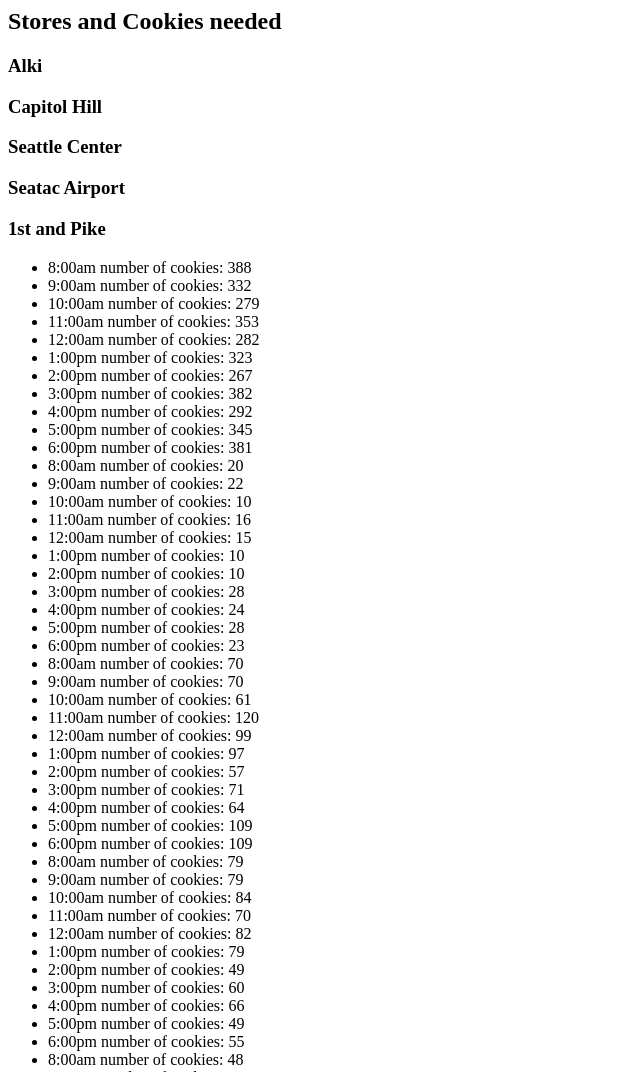
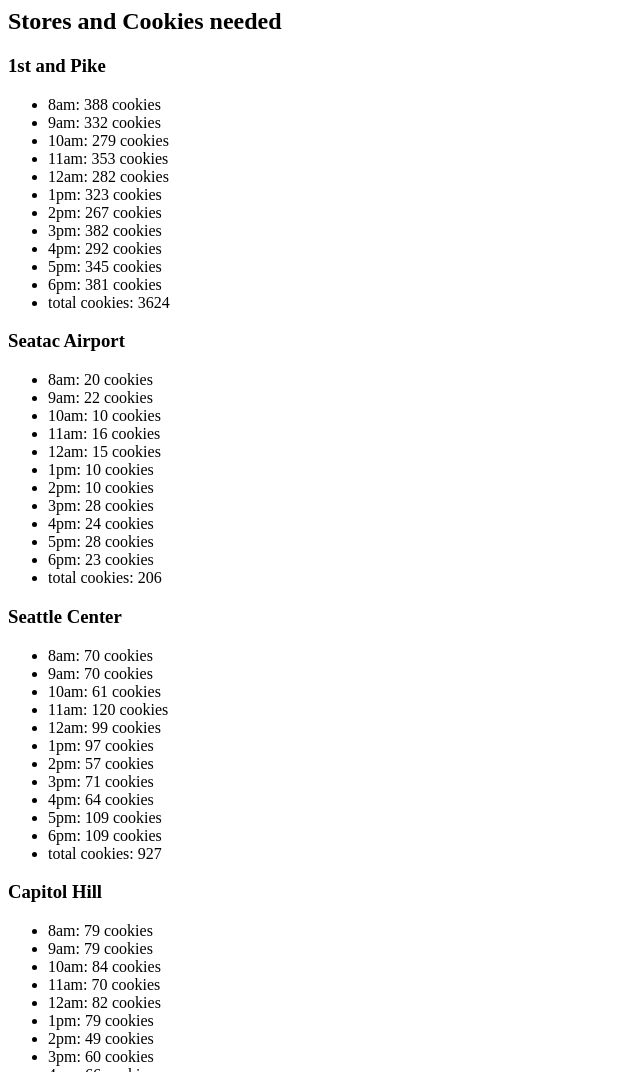
Before and after one commit to NeversSync/cookie_stand, a plain HTML site: page index.html in a window 1280 px wide. Shown: the top 1072 px of the page, without its empty margins (0-640 px from the left). Drawn offline with Linux system fonts and the light colour scheme.

Commit message:
added totals and made uls and h3's get created separately

```diff
--- a/app.js
+++ b/app.js
@@ -1,6 +1,8 @@
 'use strict';
 
-var storeHours = ['8:00am', '9:00am', '10:00am', '11:00am', '12:00am', '1:00pm', '2:00pm', '3:00pm', '4:00pm', '5:00pm', '6:00pm'];
+//to do:
+
+var storeHours = ['8am', '9am', '10am', '11am', '12am', '1pm', '2pm', '3pm', '4pm', '5pm', '6pm'];
 
 //first store- 1st and pike
 var storePike = {
@@ -13,23 +15,31 @@ var storePike = {
     return (Math.floor((Math.random() * (this.maxCustomer - this.minCustomer) + this.minCustomer) * this.avgCookiesPer));
   },
 
+  printToDom: function() {
+    var storeName = document.getElementById ('store_name');
+    var newH3 = document.createElement ('h3');
+    newH3.textContent = this.store;
+    storeName.appendChild(newH3);
+    this.cookiesPerHour();
+  },
+
   cookiesPerHour: function() {
-    var storeList = document.getElementById ('store_list');
+    var storeList = document.createElement ('ul');
+    var totalCookies = 0;
     for (var i = 0; i < storeHours.length; i++) {
       var numCookiesPerHour = this.randomCustomerCount();
       console.log(storeHours[i] + ' ' + numCookiesPerHour);
       var newHourlyLi = document.createElement ('li');
-      newHourlyLi.textContent = storeHours[i] + ' number of cookies: ' + numCookiesPerHour;
+      newHourlyLi.textContent = storeHours[i] + ': ' + numCookiesPerHour + ' cookies';
       storeList.appendChild(newHourlyLi);
+      totalCookies += numCookiesPerHour;
     }
-  },
+    var newTotalLi = document.createElement ('li');
+    newTotalLi.textContent = 'total cookies: ' + totalCookies;
+    storeList.appendChild(newTotalLi);
 
-  printToDom: function() {
     var storeName = document.getElementById ('store_name');
-    var newH3 = document.createElement ('h3');
-    newH3.textContent = this.store;
-    storeName.prepend(newH3);
-    this.cookiesPerHour();
+    storeName.appendChild(storeList);
   }
 };
 
@@ -46,30 +56,37 @@ var storeAirport = {
     return (Math.floor((Math.random() * (this.maxCustomer - this.minCustomer) + this.minCustomer) * this.avgCookiesPer));
   },
 
-  cookiesPerHour: function(){
-    var storeList = document.getElementById ('store_list');
+  printToDom: function() {
+    var storeName = document.getElementById ('store_name');
+    var newH3 = document.createElement ('h3');
+    newH3.textContent = this.store;
+    storeName.appendChild(newH3);
+    this.cookiesPerHour();
+  },
+
+  cookiesPerHour: function() {
+    var storeList = document.createElement ('ul');
+    var totalCookies = 0;
     for (var i = 0; i < storeHours.length; i++) {
       var numCookiesPerHour = this.randomCustomerCount();
       console.log(storeHours[i] + ' ' + numCookiesPerHour);
       var newHourlyLi = document.createElement ('li');
-      newHourlyLi.textContent = storeHours[i] + ' number of cookies: ' + numCookiesPerHour;
+      newHourlyLi.textContent = storeHours[i] + ': ' + numCookiesPerHour + ' cookies';
       storeList.appendChild(newHourlyLi);
+      totalCookies += numCookiesPerHour;
     }
-  },
+    var newTotalLi = document.createElement ('li');
+    newTotalLi.textContent = 'total cookies: ' + totalCookies;
+    storeList.appendChild(newTotalLi);
 
-  printToDom: function() {
-    var storeName = document.getElementById('store_name');
-    var newH3 = document.createElement ('h3');
-    newH3.textContent = this.store;
-    storeName.prepend(newH3);
-    this.cookiesPerHour();
+    var storeName = document.getElementById ('store_name');
+    storeName.appendChild(storeList);
   }
-
 };
 
 storeAirport.printToDom(); //printing second store to DOM
 
-//third store seattle center
+// third store seattle center
 var storeSeattleCenter = {
   minCustomer: 11,
   maxCustomer: 38,
@@ -80,29 +97,37 @@ var storeSeattleCenter = {
     return (Math.floor((Math.random() * (this.maxCustomer - this.minCustomer) + this.minCustomer) * this.avgCookiesPer));
   },
 
+  printToDom: function() {
+    var storeName = document.getElementById ('store_name');
+    var newH3 = document.createElement ('h3');
+    newH3.textContent = this.store;
+    storeName.appendChild(newH3);
+    this.cookiesPerHour();
+  },
+
   cookiesPerHour: function() {
-    var storeList = document.getElementById ('store_list');
+    var storeList = document.createElement ('ul');
+    var totalCookies = 0;
     for (var i = 0; i < storeHours.length; i++) {
       var numCookiesPerHour = this.randomCustomerCount();
       console.log(storeHours[i] + ' ' + numCookiesPerHour);
       var newHourlyLi = document.createElement ('li');
-      newHourlyLi.textContent = storeHours[i] + ' number of cookies: ' + numCookiesPerHour;
+      newHourlyLi.textContent = storeHours[i] + ': ' + numCookiesPerHour + ' cookies';
       storeList.appendChild(newHourlyLi);
+      totalCookies += numCookiesPerHour;
     }
-  },
+    var newTotalLi = document.createElement ('li');
+    newTotalLi.textContent = 'total cookies: ' + totalCookies;
+    storeList.appendChild(newTotalLi);
 
-  printToDom: function() {
     var storeName = document.getElementById ('store_name');
-    var newH3 = document.createElement ('h3');
-    newH3.textContent = this.store;
-    storeName.prepend(newH3);
-    this.cookiesPerHour();
+    storeName.appendChild(storeList);
   }
 };
 
 storeSeattleCenter.printToDom();//printing third store to DOM
 
-//fourth store Capitol Hill
+// fourth store Capitol Hill
 var storeCapitol = {
   minCustomer: 20,
   maxCustomer: 38,
@@ -113,27 +138,35 @@ var storeCapitol = {
     return (Math.floor((Math.random() * (this.maxCustomer - this.minCustomer) + this.minCustomer) * this.avgCookiesPer));
   },
 
+  printToDom: function() {
+    var storeName = document.getElementById ('store_name');
+    var newH3 = document.createElement ('h3');
+    newH3.textContent = this.store;
+    storeName.appendChild(newH3);
+    this.cookiesPerHour();
+  },
+
   cookiesPerHour: function() {
-    var storeList = document.getElementById ('store_list');
+    var storeList = document.createElement ('ul');
+    var totalCookies = 0;
     for (var i = 0; i < storeHours.length; i++) {
       var numCookiesPerHour = this.randomCustomerCount();
       console.log(storeHours[i] + ' ' + numCookiesPerHour);
       var newHourlyLi = document.createElement ('li');
-      newHourlyLi.textContent = storeHours[i] + ' number of cookies: ' + numCookiesPerHour;
+      newHourlyLi.textContent = storeHours[i] + ': ' + numCookiesPerHour + ' cookies';
       storeList.appendChild(newHourlyLi);
+      totalCookies += numCookiesPerHour;
     }
-  },
+    var newTotalLi = document.createElement ('li');
+    newTotalLi.textContent = 'total cookies: ' + totalCookies;
+    storeList.appendChild(newTotalLi);
 
-  printToDom: function() {
     var storeName = document.getElementById ('store_name');
-    var newH3 = document.createElement ('h3');
-    newH3.textContent = this.store;
-    storeName.prepend(newH3);
-    this.cookiesPerHour();
+    storeName.appendChild(storeList);
   }
 };
 
-storeCapitol.printToDom();//printing third store to DOM
+storeCapitol.printToDom(); //printing third store to DOM
 
 //fourth store Alki
 var storeAlki = {
@@ -146,24 +179,32 @@ var storeAlki = {
     return (Math.floor((Math.random() * (this.maxCustomer - this.minCustomer) + this.minCustomer) * this.avgCookiesPer));
   },
 
+  printToDom: function() {
+    var storeName = document.getElementById ('store_name');
+    var newH3 = document.createElement ('h3');
+    newH3.textContent = this.store;
+    storeName.appendChild(newH3);
+    this.cookiesPerHour();
+  },
+
   cookiesPerHour: function() {
-    var storeList = document.getElementById ('store_list');
+    var storeList = document.createElement ('ul');
+    var totalCookies = 0;
     for (var i = 0; i < storeHours.length; i++) {
       var numCookiesPerHour = this.randomCustomerCount();
       console.log(storeHours[i] + ' ' + numCookiesPerHour);
       var newHourlyLi = document.createElement ('li');
-      newHourlyLi.textContent = storeHours[i] + ' number of cookies: ' + numCookiesPerHour;
+      newHourlyLi.textContent = storeHours[i] + ': ' + numCookiesPerHour + ' cookies';
       storeList.appendChild(newHourlyLi);
+      totalCookies += numCookiesPerHour;
     }
-  },
+    var newTotalLi = document.createElement ('li');
+    newTotalLi.textContent = 'total cookies: ' + totalCookies;
+    storeList.appendChild(newTotalLi);
 
-  printToDom: function() {
     var storeName = document.getElementById ('store_name');
-    var newH3 = document.createElement ('h3');
-    newH3.textContent = this.store;
-    storeName.prepend(newH3);
-    this.cookiesPerHour();
+    storeName.appendChild(storeList);
   }
 };
 
-storeAlki.printToDom();//Printing fourth store to DOM
+storeAlki.printToDom(); //Printing fourth store to DOM
--- a/index.html
+++ b/index.html
@@ -15,8 +15,6 @@
 
 			<h2>Stores and Cookies needed</h2>
 		<section id="store_name">
-			<ul id="store_list">
-			</ul>
 		</section>
 	</div>
 
```
